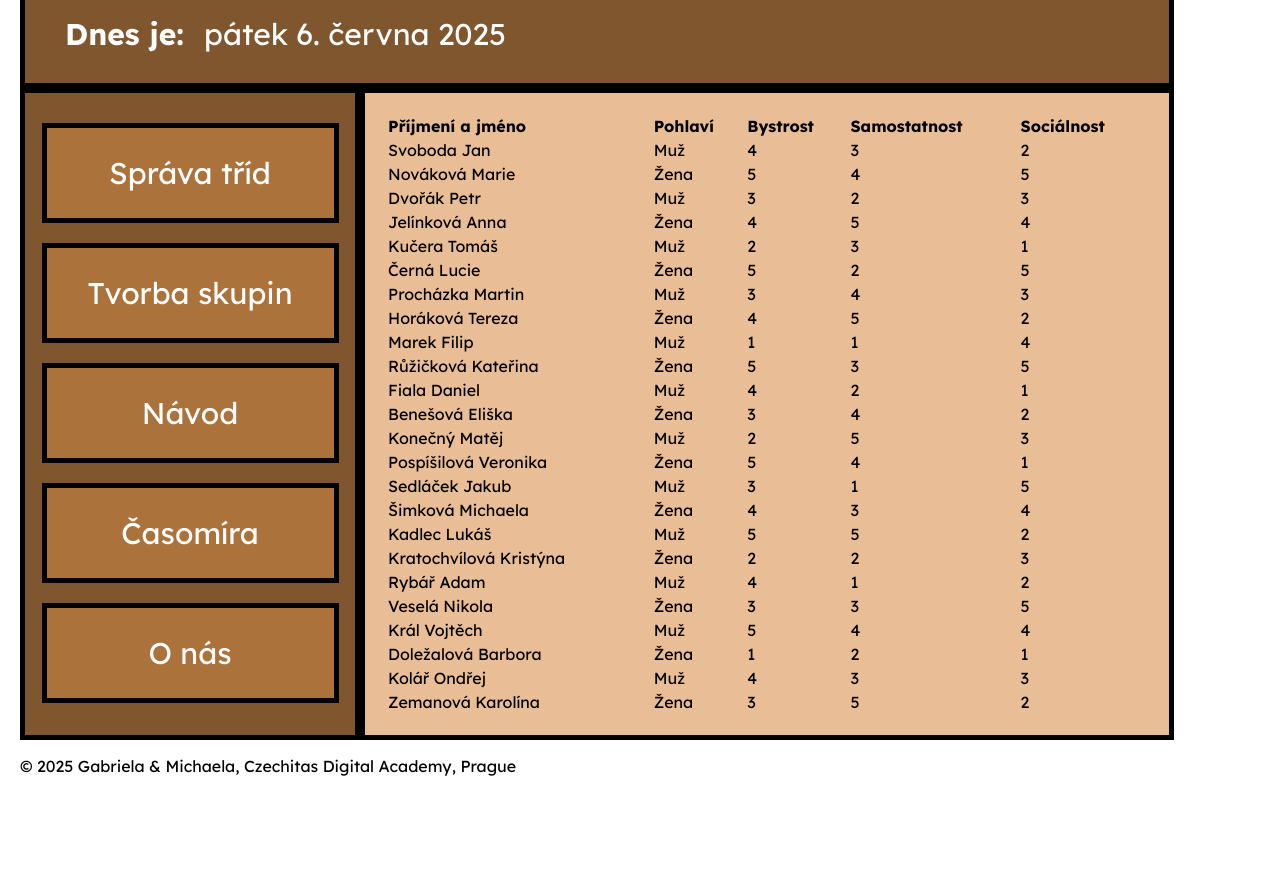
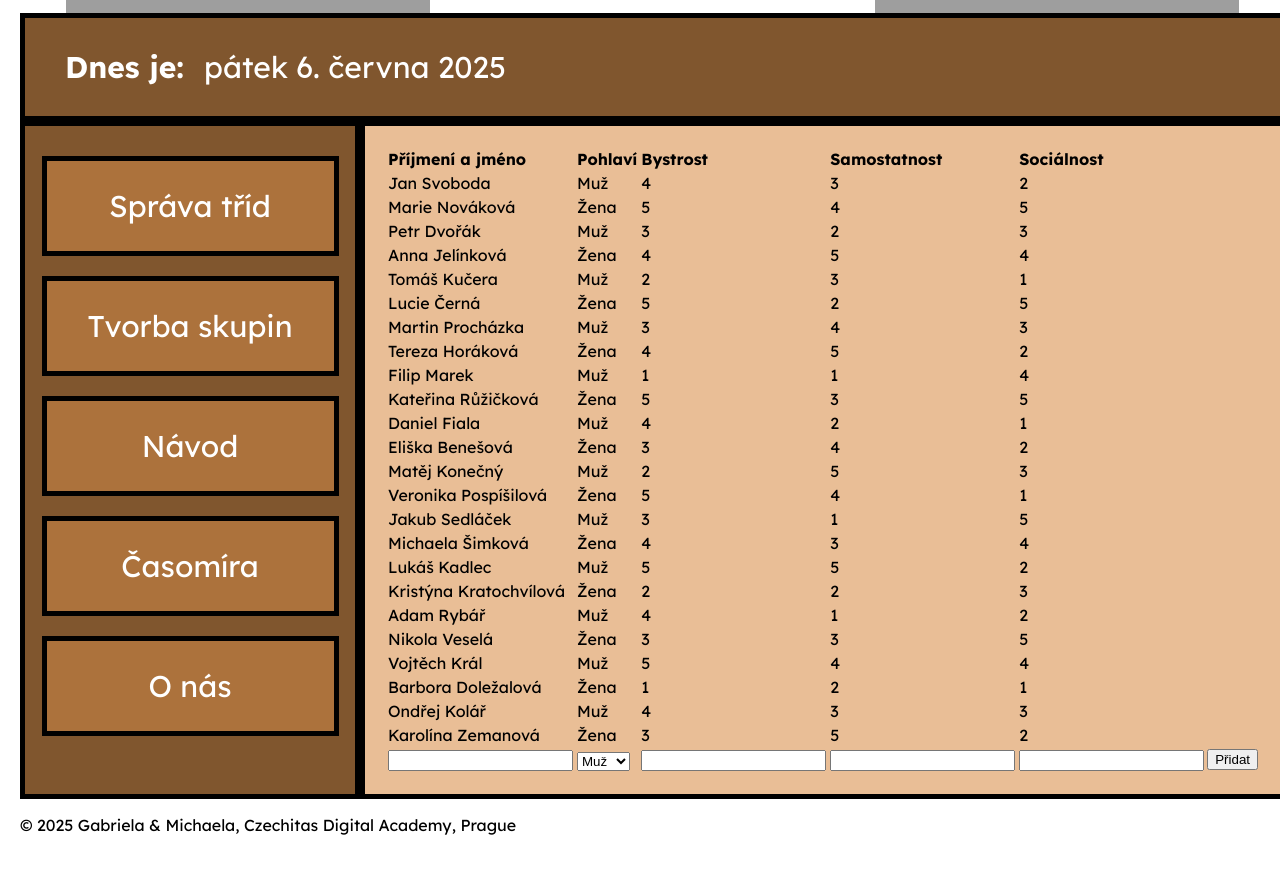
Before and after one commit to MichaelaHeidlerova/RozToc, a React (Vite) app in the folder my-app/: page /list in a window 1280 px wide. Shown: the part 280-1151 px from the top of the page. Before the commit the page ends 1092 px from the top, so only its background shows below. Built offline with nearby package versions, Linux system fonts and the light colour scheme; grey boxes are pictures that could not be loaded; a web font is replaced by a local one.

Commit message:
uprava struktury seznamu

```diff
--- a/my-app/src/components/pages/list/ListDetail.jsx
+++ b/my-app/src/components/pages/list/ListDetail.jsx
@@ -1,4 +1,7 @@
+import { useState } from "react";
+
 export const ListDetail = ({ data }) => {
+  const [list, setList] = useState(data);
   return (
     <div className="list-detail">
       <table class="students-table">
@@ -12,12 +15,12 @@ export const ListDetail = ({ data }) => {
           </tr>
         </thead>
         <tbody>
-          {data?.map((row) => {
+          {list?.map((row) => {
             const vysledek = row.pohlavi === 0 ? 'Muž' : 'Žena';
-            const celeJmeno = `${row.prijmeni} ${row.jmeno}`;
+
             return (
-              <tr key={celeJmeno}>
-                <td>{celeJmeno}</td>
+              <tr key={row.celeJmeno}>
+                <td>{row.celeJmeno}</td>
                 <td>{vysledek}</td>
                 <td>{row.bystrost}</td>
                 <td>{row.samostatnost}</td>
@@ -25,6 +28,27 @@ export const ListDetail = ({ data }) => {
               </tr>
             );
           })}
+          <tr>
+            <td>
+              <input></input>
+            </td>
+            <td>
+              <select>
+                <option value="0">Muž</option>
+                <option value="1">Žena</option>
+              </select>
+            </td>
+            <td>
+              <input></input>
+            </td>
+            <td>
+              <input></input>
+            </td>
+            <td>
+              <input></input>
+            </td>
+            <button>Přidat</button>
+          </tr>
         </tbody>
       </table>
     </div>
--- a/my-app/src/seznam.jsx
+++ b/my-app/src/seznam.jsx
@@ -1,191 +1,167 @@
 export const seznam = [
   {
-    jmeno: 'Jan',
-    prijmeni: 'Svoboda',
+    celeJmeno: 'Jan Svoboda',
     pohlavi: 0,
     bystrost: 4,
     samostatnost: 3,
     socialni: 2,
   },
   {
-    jmeno: 'Marie',
-    prijmeni: 'Nováková',
+    celeJmeno: 'Marie Nováková',
     pohlavi: 1,
     bystrost: 5,
     samostatnost: 4,
     socialni: 5,
   },
   {
-    jmeno: 'Petr',
-    prijmeni: 'Dvořák',
+    celeJmeno: 'Petr Dvořák',
     pohlavi: 0,
     bystrost: 3,
     samostatnost: 2,
     socialni: 3,
   },
   {
-    jmeno: 'Anna',
-    prijmeni: 'Jelínková',
+    celeJmeno: 'Anna Jelínková',
     pohlavi: 1,
     bystrost: 4,
     samostatnost: 5,
     socialni: 4,
   },
   {
-    jmeno: 'Tomáš',
-    prijmeni: 'Kučera',
+    celeJmeno: 'Tomáš Kučera',
     pohlavi: 0,
     bystrost: 2,
     samostatnost: 3,
     socialni: 1,
   },
   {
-    jmeno: 'Lucie',
-    prijmeni: 'Černá',
+    celeJmeno: 'Lucie Černá',
     pohlavi: 1,
     bystrost: 5,
     samostatnost: 2,
     socialni: 5,
   },
   {
-    jmeno: 'Martin',
-    prijmeni: 'Procházka',
+    celeJmeno: 'Martin Procházka',
     pohlavi: 0,
     bystrost: 3,
     samostatnost: 4,
     socialni: 3,
   },
   {
-    jmeno: 'Tereza',
-    prijmeni: 'Horáková',
+    celeJmeno: 'Tereza Horáková',
     pohlavi: 1,
     bystrost: 4,
     samostatnost: 5,
     socialni: 2,
   },
   {
-    jmeno: 'Filip',
-    prijmeni: 'Marek',
+    celeJmeno: 'Filip Marek',
     pohlavi: 0,
     bystrost: 1,
     samostatnost: 1,
     socialni: 4,
   },
   {
-    jmeno: 'Kateřina',
-    prijmeni: 'Růžičková',
+    celeJmeno: 'Kateřina Růžičková',
     pohlavi: 1,
     bystrost: 5,
     samostatnost: 3,
     socialni: 5,
   },
   {
-    jmeno: 'Daniel',
-    prijmeni: 'Fiala',
+    celeJmeno: 'Daniel Fiala',
     pohlavi: 0,
     bystrost: 4,
     samostatnost: 2,
     socialni: 1,
   },
   {
-    jmeno: 'Eliška',
-    prijmeni: 'Benešová',
+    celeJmeno: 'Eliška Benešová',
     pohlavi: 1,
     bystrost: 3,
     samostatnost: 4,
     socialni: 2,
   },
   {
-    jmeno: 'Matěj',
-    prijmeni: 'Konečný',
+    celeJmeno: 'Matěj Konečný',
     pohlavi: 0,
     bystrost: 2,
     samostatnost: 5,
     socialni: 3,
   },
   {
-    jmeno: 'Veronika',
-    prijmeni: 'Pospíšilová',
+    celeJmeno: 'Veronika Pospíšilová',
     pohlavi: 1,
     bystrost: 5,
     samostatnost: 4,
     socialni: 1,
   },
   {
-    jmeno: 'Jakub',
-    prijmeni: 'Sedláček',
+    celeJmeno: 'Jakub Sedláček',
     pohlavi: 0,
     bystrost: 3,
     samostatnost: 1,
     socialni: 5,
   },
   {
-    jmeno: 'Michaela',
-    prijmeni: 'Šimková',
+    celeJmeno: 'Michaela Šimková',
     pohlavi: 1,
     bystrost: 4,
     samostatnost: 3,
     socialni: 4,
   },
   {
-    jmeno: 'Lukáš',
-    prijmeni: 'Kadlec',
+    celeJmeno: 'Lukáš Kadlec',
     pohlavi: 0,
     bystrost: 5,
     samostatnost: 5,
     socialni: 2,
   },
   {
-    jmeno: 'Kristýna',
-    prijmeni: 'Kratochvílová',
+    celeJmeno: 'Kristýna Kratochvílová',
     pohlavi: 1,
     bystrost: 2,
     samostatnost: 2,
     socialni: 3,
   },
   {
-    jmeno: 'Adam',
-    prijmeni: 'Rybář',
+    celeJmeno: 'Adam Rybář',
     pohlavi: 0,
     bystrost: 4,
     samostatnost: 1,
     socialni: 2,
   },
   {
-    jmeno: 'Nikola',
-    prijmeni: 'Veselá',
+    celeJmeno: 'Nikola Veselá',
     pohlavi: 1,
     bystrost: 3,
     samostatnost: 3,
     socialni: 5,
   },
   {
-    jmeno: 'Vojtěch',
-    prijmeni: 'Král',
+    celeJmeno: 'Vojtěch Král',
     pohlavi: 0,
     bystrost: 5,
     samostatnost: 4,
     socialni: 4,
   },
   {
-    jmeno: 'Barbora',
-    prijmeni: 'Doležalová',
+    celeJmeno: 'Barbora Doležalová',
     pohlavi: 1,
     bystrost: 1,
     samostatnost: 2,
     socialni: 1,
   },
   {
-    jmeno: 'Ondřej',
-    prijmeni: 'Kolář',
+    celeJmeno: 'Ondřej Kolář',
     pohlavi: 0,
     bystrost: 4,
     samostatnost: 3,
     socialni: 3,
   },
   {
-    jmeno: 'Karolína',
-    prijmeni: 'Zemanová',
+    celeJmeno: 'Karolína Zemanová',
     pohlavi: 1,
     bystrost: 3,
     samostatnost: 5,
```
